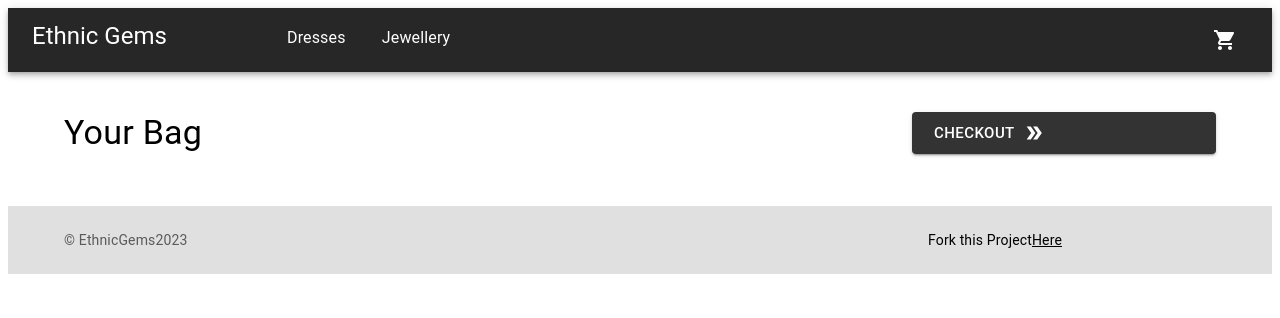
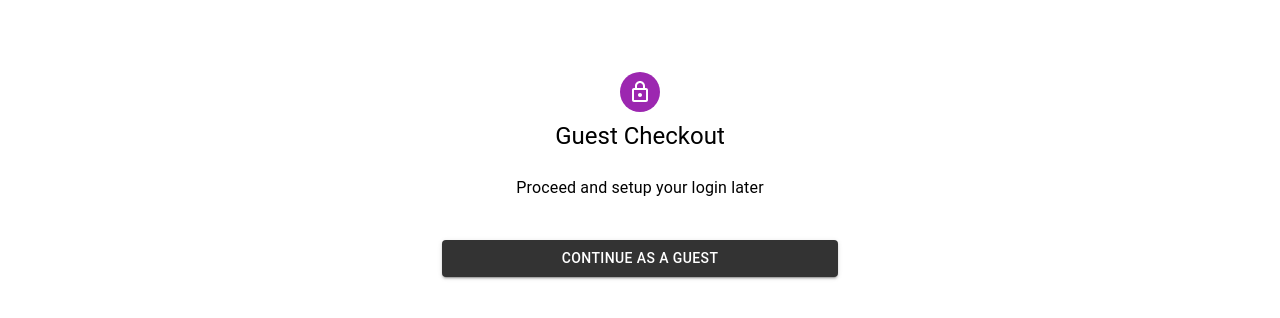
Before and after one commit to arasidobariya/ethnicGems, a React (Create React App) app: page /AddToCart in a window 1280 px wide. Shown: the top 318 px of the page. Built offline with nearby package versions, Linux system fonts and the light colour scheme.

Commit message:
created guest component

```diff
--- a/src/App.js
+++ b/src/App.js
@@ -5,6 +5,7 @@
 import RootLayout from "./RootLayout";
 import ProductDetail from "./components/ProductDetail";
 import AddToCart from "./components/AddToCart";
+import Guest from "./components/Guest";
 
 function App() {
   const router = createBrowserRouter([
@@ -31,8 +32,8 @@
       ],
     },
   ]);
-  // return <AddToCart/>
-  return <RouterProvider router={router} />;
+  return <Guest />;
+  // return <RouterProvider router={router} />;
 }
 
 export default App;
--- a/src/components/AddToCart.js
+++ b/src/components/AddToCart.js
@@ -5,6 +5,7 @@
 
 import { useSelector } from "react-redux/es/hooks/useSelector";
 import CartItem from "./CartItem";
+
 
 function AddToCart() {
   const cartItems = useSelector((state) => state.cart.items);
--- /dev/null
+++ b/src/components/Guest.js
@@ -0,0 +1,42 @@
+import * as React from "react";
+import Avatar from "@mui/material/Avatar";
+import Box from "@mui/material/Box";
+import LockOutlinedIcon from "@mui/icons-material/LockOutlined";
+import Typography from "@mui/material/Typography";
+import Container from "@mui/material/Container";
+
+import DarkButton from "../Styles/darkButton";
+function Guest() {
+  return (
+    <Container component="main" maxWidth="xs">
+      <Box
+        sx={{
+          marginTop: 8,
+          display: "flex",
+          flexDirection: "column",
+          alignItems: "center",
+        }}
+      >
+        <Avatar sx={{ m: 1, bgcolor: "secondary.main" }}>
+          <LockOutlinedIcon />
+        </Avatar>
+        <Typography component="h1" variant="h5">
+          Guest Checkout
+        </Typography>
+        <Typography variant="body1" sx={{ mt: 3, mb: 2 }}>
+          Proceed and setup your login later
+        </Typography>
+        <DarkButton
+          type="submit"
+          fullWidth
+          variant="contained"
+          sx={{ mt: 3, mb: 2 }}
+        >
+          Continue as a Guest
+        </DarkButton>
+      </Box>
+    </Container>
+  );
+}
+
+export default Guest;
```
Also changed, not shown: src/components/Signin.js (+4 -14 lines).
